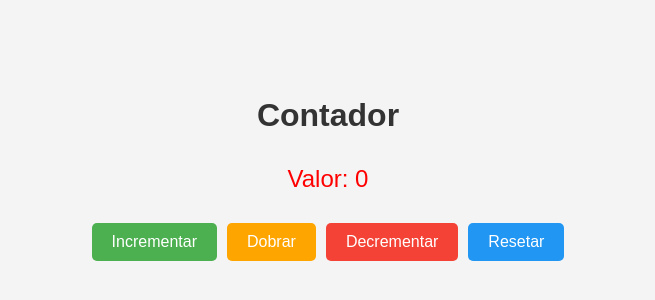
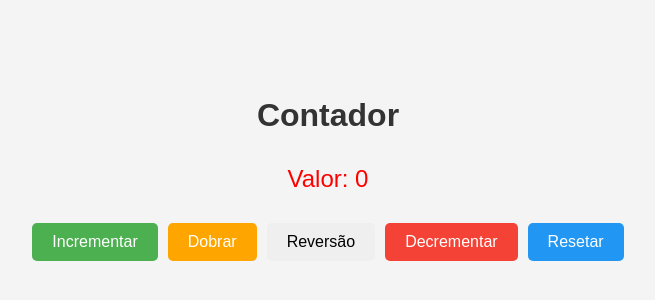
Before and after one commit to evssousa/projeto-coletivo-2ds-contador-de-numeros, a React (Vite) app: page / in a window 1280 px wide. Shown: the part 240-540 px from the top of the page, without its empty margins (312-967 px from the left). Built offline with nearby package versions, Linux system fonts and the light colour scheme.

Commit message:
Update index.jsx

```diff
--- a/src/components/Counter/index.jsx
+++ b/src/components/Counter/index.jsx
@@ -10,6 +10,12 @@ function increment() {
 
 function double() {
     counterValue *= 2
+    updateCounterDisplay()
+
+}
+
+function reverse() {
+    counterValue /= 2
     updateCounterDisplay()
 
 }
@@ -51,7 +57,8 @@ export default function Counter() {
 
             <div className='buttons-container'>
                 <button className='increment-button' onClick={increment}>Incrementar</button>
-                <button className='double-button' onClick={double} >Dobrar</button>
+                <button className='double-button' onClick={double}>Dobrar</button>
+                <button className='reverse-button' onClick={reverse}>Reversão</button>
                 <button className='decrement-button' onClick={decrement}>Decrementar</button>
                 <button className='reset-button' onClick={reset}>Resetar</button>
             </div>
```
